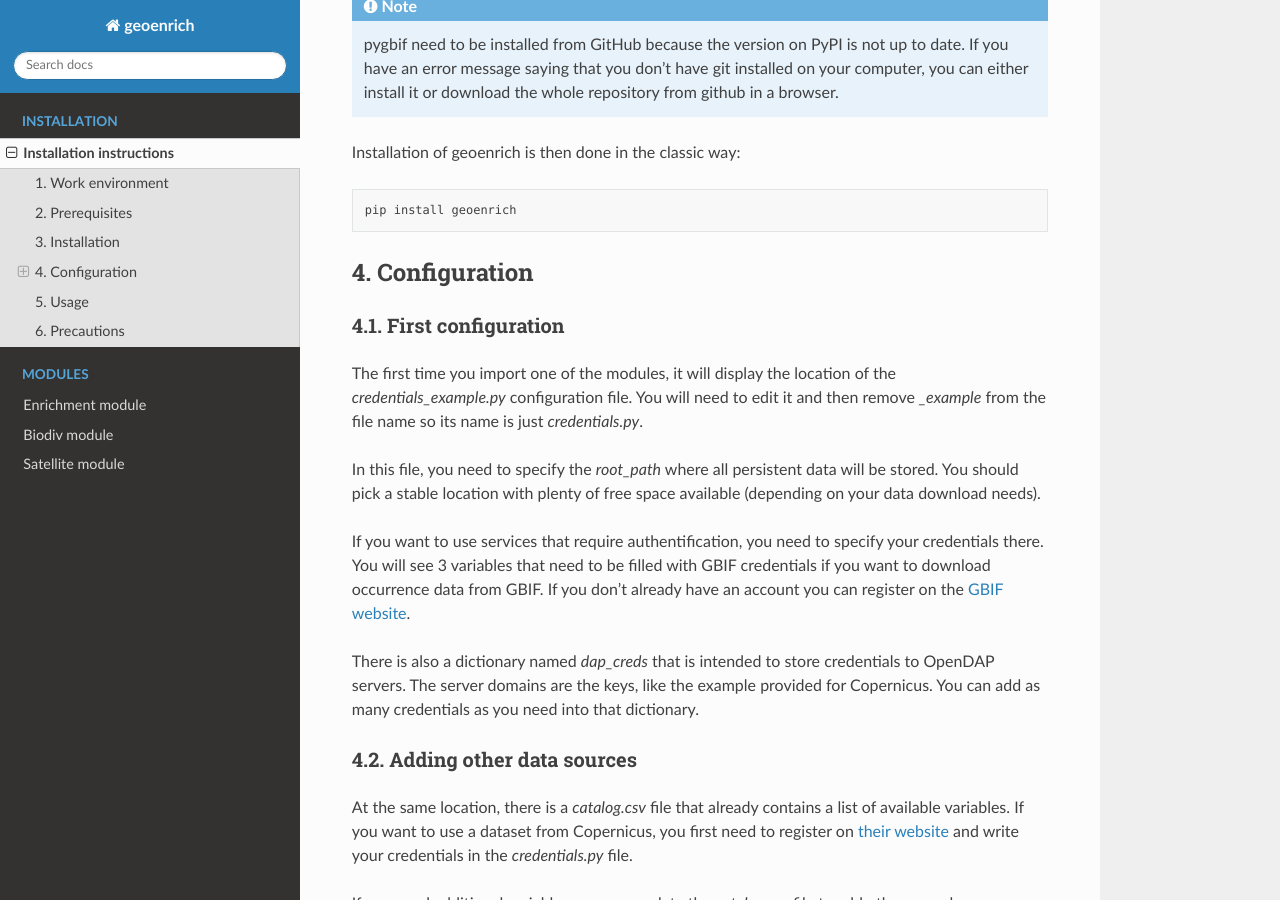
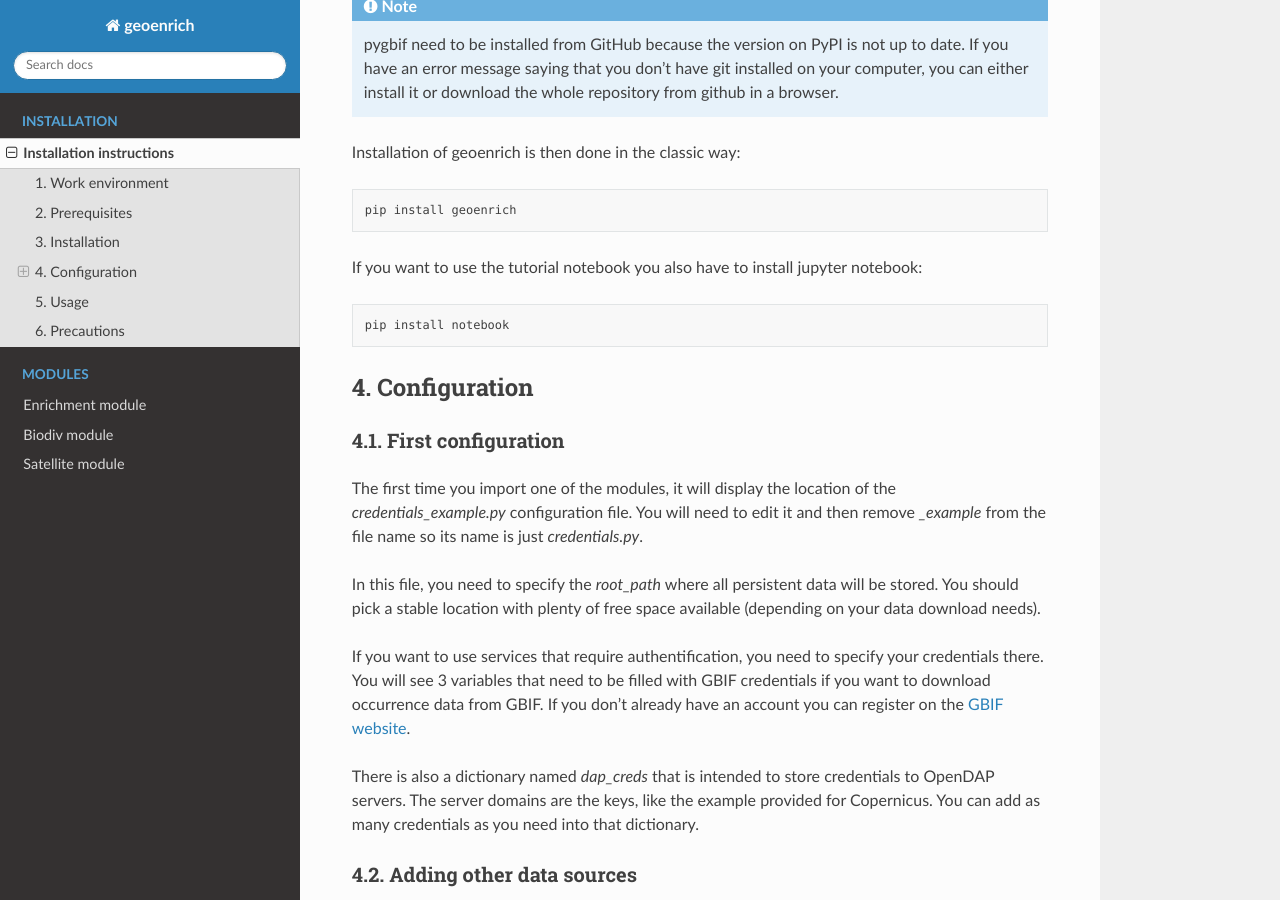
Before and after one commit to IRDG2OI/geoenrich, a Sphinx documentation site: the page built from docs/source/install.rst, in a window 1280 px wide and 900 px high, scrolled down 604 px. Built offline with Sphinx 7.4.7 and the Read the Docs theme 2.0.0, drawn with Linux system fonts in a browser that asks for light colours.

Commit message:
modified:   MANIFEST.in 	modified:   docs/source/install.rst 	data/readme_illus_1.png

```diff
--- a/docs/source/install.rst
+++ b/docs/source/install.rst
@@ -29,6 +29,12 @@ First some packages need to be installed::
 Installation of geoenrich is then done in the classic way::
 
 	pip install geoenrich
+
+
+If you want to use the tutorial notebook you also have to install jupyter notebook::
+
+	pip install notebook
+
 
 
 4. Configuration
```
Also changed, not shown: 1 other file.
